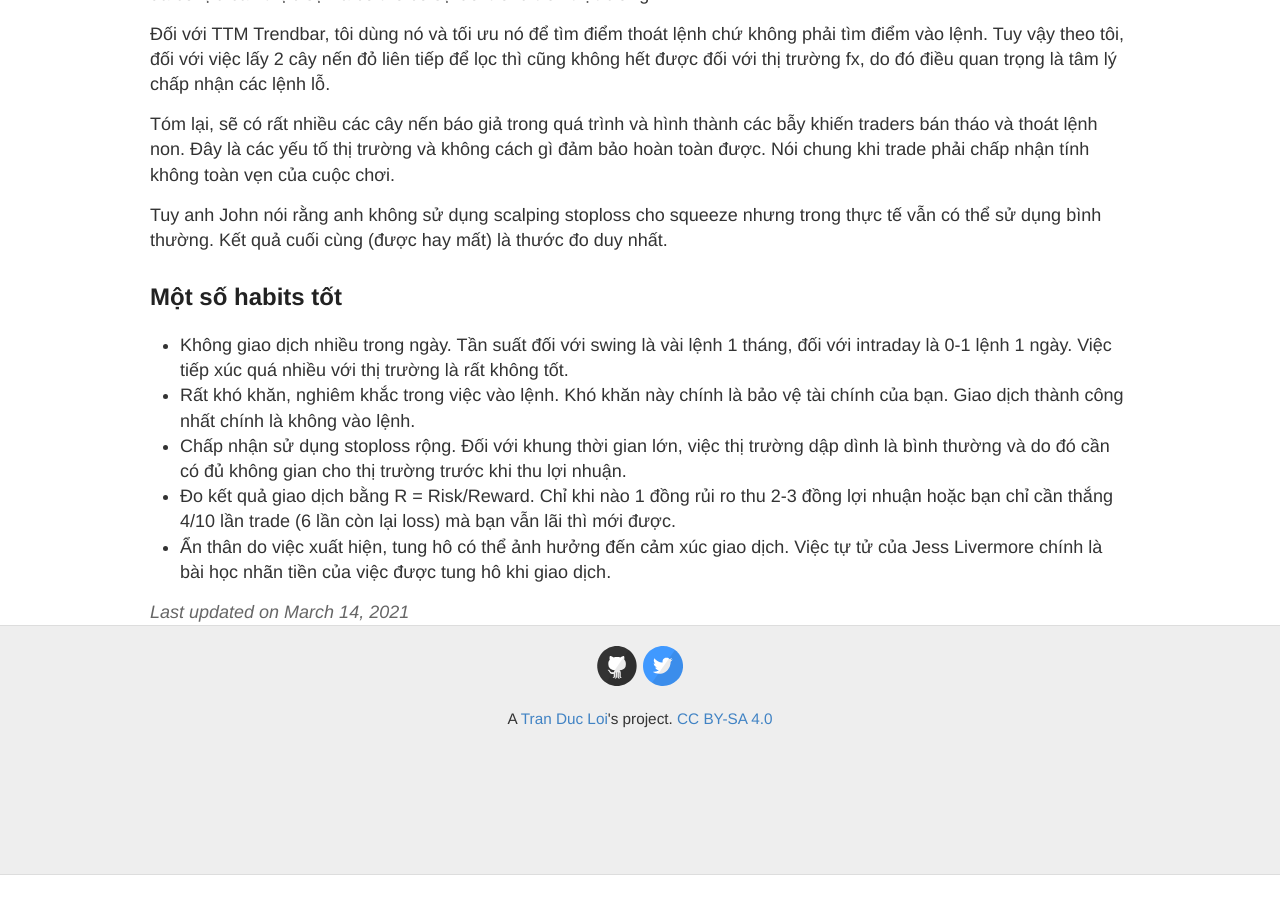
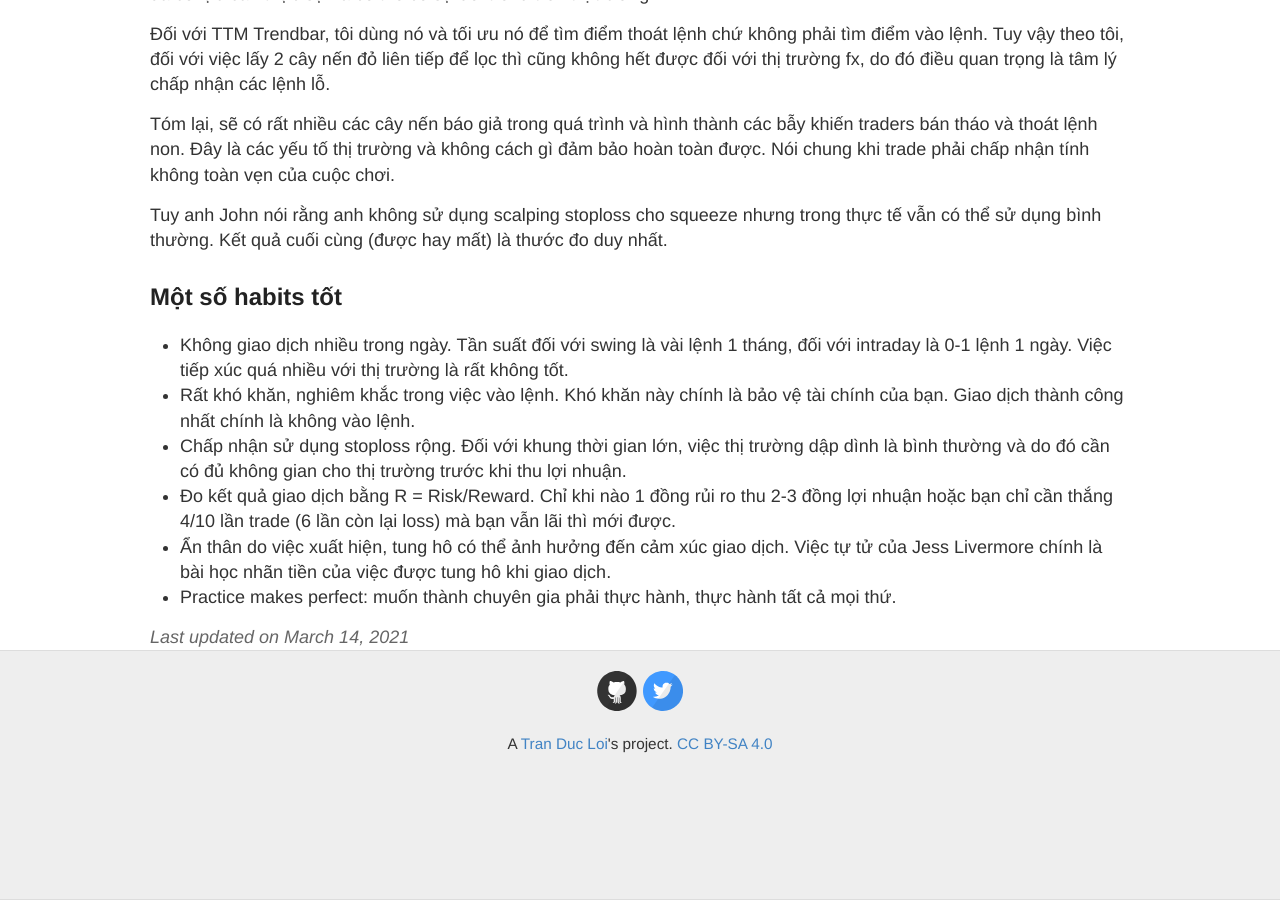
Before and after one commit to loitd/loitd.github.io, a Jekyll site: the page built from _trades/2021-03-14-squeeze-trading.md, in a window 1280 px wide and 900 px high, scrolled down 11041 px. Built offline with Jekyll 4.4.1, drawn with Linux system fonts in a browser that asks for light colours; before the commit the page ends 11916 px from its top, so only the background shows below that.

Commit message:
updated-by-loitd

```diff
--- /dev/null
+++ b/_scripts/mystrategy.js
@@ -0,0 +1 @@
+strategy(title="Leo_Strategy", overlay=true, initialcapital=1000)
--- a/_trades/2021-03-14-squeeze-trading.md
+++ b/_trades/2021-03-14-squeeze-trading.md
@@ -195,3 +195,4 @@ Tuy anh John nói rằng anh không sử dụng scalping stoploss cho squeeze nh
 - Chấp nhận sử dụng stoploss rộng. Đối với khung thời gian lớn, việc thị trường dập dình là bình thường và do đó cần có đủ không gian cho thị trường trước khi thu lợi nhuận.
 - Đo kết quả giao dịch bằng R = Risk/Reward. Chỉ khi nào 1 đồng rủi ro thu 2-3 đồng lợi nhuận hoặc bạn chỉ cần thắng 4/10 lần trade (6 lần còn lại loss) mà bạn vẫn lãi thì mới được.
 - Ẩn thân do việc xuất hiện, tung hô có thể ảnh hưởng đến cảm xúc giao dịch. Việc tự tử của Jess Livermore chính là bài học nhãn tiền của việc được tung hô khi giao dịch.
+- Practice makes perfect: muốn thành chuyên gia phải thực hành, thực hành tất cả mọi thứ.
```
